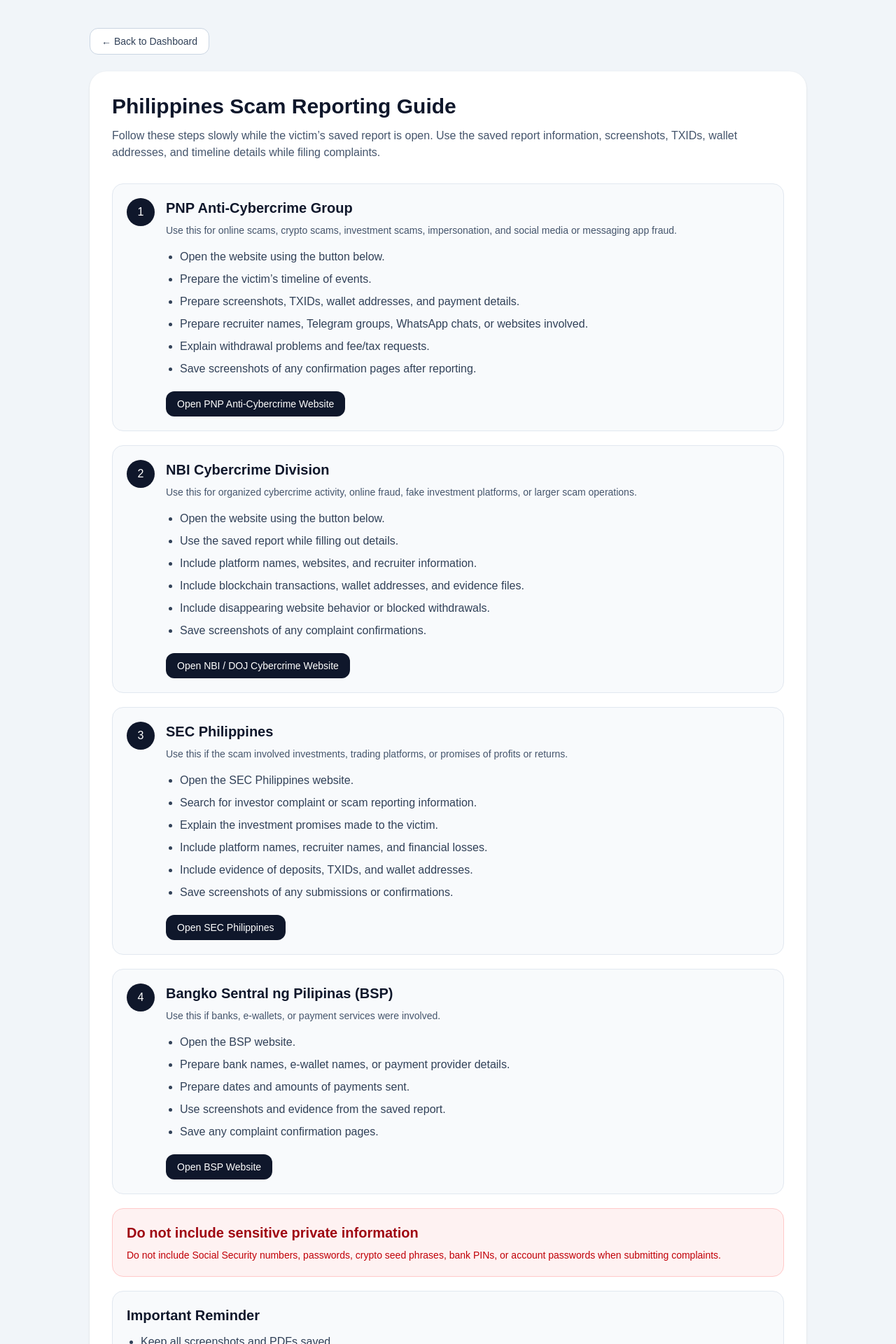
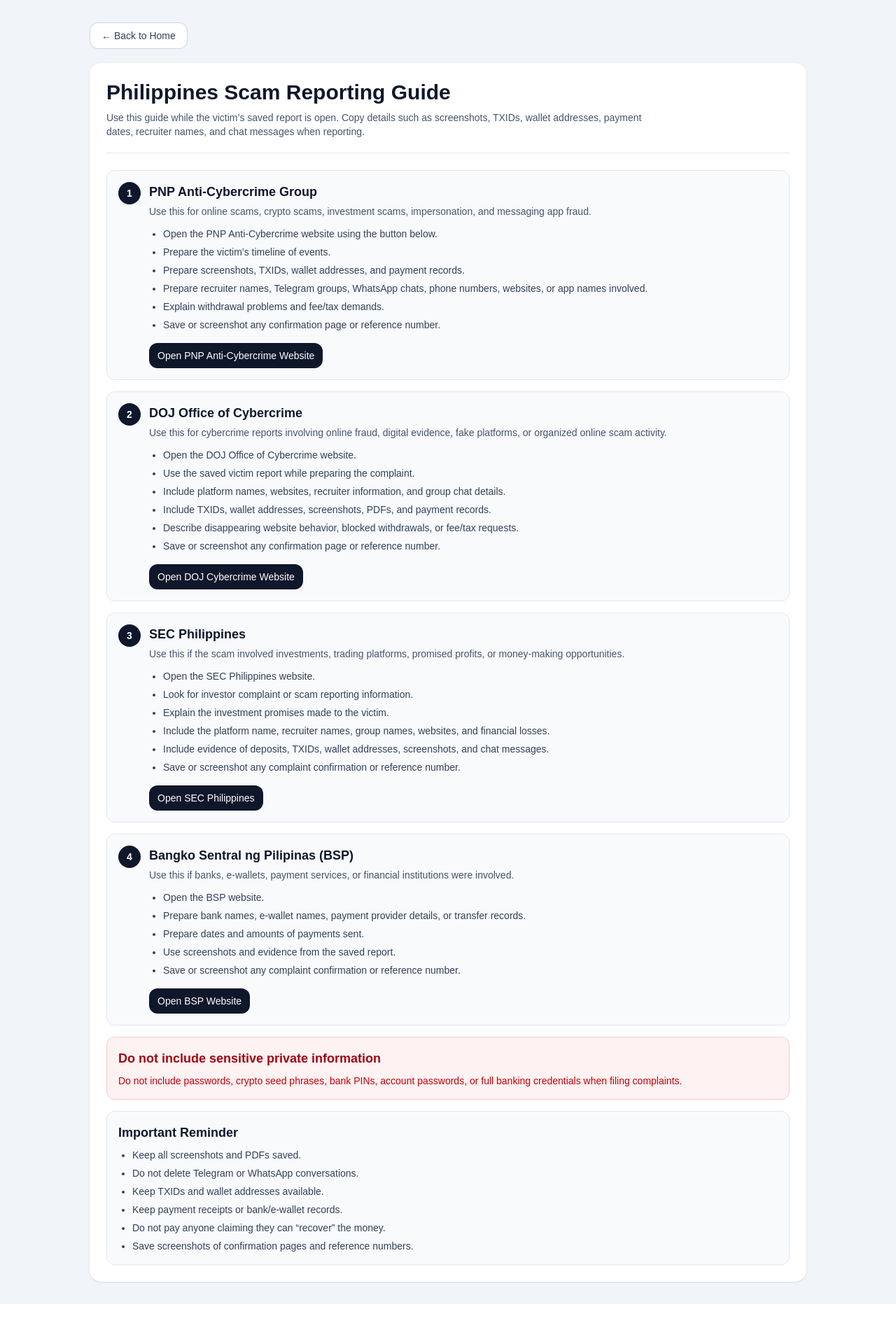
Before and after one commit to itsrheine/victim-intake-app, a Next.js app: page /guides/philippines in a window 1280 px wide. Shown: the top 1920 px of the page at 70% size. After the commit the page ends 1863 px from the top, so only its background shows below. Built offline with nearby package versions, Linux system fonts and the light colour scheme.

Commit message:
update pages

```diff
--- a/app/guides/ic3/page.tsx
+++ b/app/guides/ic3/page.tsx
@@ -2,76 +2,79 @@
 
 export default function IC3GuidePage() {
   return (
-    <main className="min-h-screen bg-slate-100 px-4 py-10">
+    <main className="min-h-screen bg-slate-100 px-4 py-8">
       <div className="mx-auto max-w-5xl">
         <Link
           href="/"
-          className="mb-6 inline-flex rounded-xl border border-slate-300 bg-white px-4 py-2 text-sm text-slate-700"
+          className="mb-5 inline-flex rounded-xl border border-slate-300 bg-white px-4 py-2 text-sm text-slate-700 hover:bg-slate-50"
         >
-          ← Back to Dashboard
+          ← Back to Home
         </Link>
 
-        <div className="rounded-3xl bg-white p-8 shadow-sm">
+        <section className="rounded-2xl bg-white p-6 shadow-sm">
+          <div className="border-b border-slate-200 pb-5">
             <h1 className="text-3xl font-bold text-slate-900">
-            FBI / IC3 Complaint Guide
+              FBI / IC3 Reporting Guide
             </h1>
 
-          <p className="mt-3 text-slate-600">
-            Follow these steps slowly while the victim’s saved report is open.
-            Use the saved report information to complete the IC3 cybercrime
-            complaint.
+            <p className="mt-2 max-w-3xl text-sm text-slate-600">
+              Use this guide while the victim’s saved report is open. Use the
+              saved TXIDs, screenshots, wallet addresses, dates, and timeline
+              while filing the cybercrime complaint.
             </p>
 
             <a
-            href="https://complaint.ic3.gov/"
+              href="https://www.ic3.gov/"
               target="_blank"
               rel="noreferrer"
-            className="mt-6 inline-flex rounded-2xl bg-slate-900 px-5 py-3 text-white"
+              className="mt-5 inline-flex rounded-xl bg-slate-900 px-4 py-2.5 text-sm font-medium text-white hover:opacity-90"
             >
-            Open IC3 Complaint Website
+              Open IC3 Website
             </a>
+          </div>
 
-          <div className="mt-8 space-y-5">
+          <div className="mt-6 space-y-4">
             <Step
               number="1"
               title="Open the IC3 website"
               details={[
-                "Click the button above.",
-                "Read the notice page carefully.",
-                "Continue to the complaint form.",
+                "Click the button above to open the FBI Internet Crime Complaint Center website.",
+                "Keep the victim’s saved report open in another tab or window.",
+                "You will copy details from the saved report into the IC3 form.",
               ]}
             />
 
             <Step
               number="2"
-              title="Enter victim information"
+              title="Start a new complaint"
               details={[
-                "Enter the victim’s name carefully.",
-                "Enter their address, phone number, and email.",
-                "Double-check spelling before continuing.",
-                "Use an email address if they want updates from IC3.",
+                "Click “File A Complaint.”",
+                "Read the information page carefully.",
+                "Continue to the complaint form.",
+                "The form may take time to complete, so move slowly and carefully.",
               ]}
             />
 
             <Step
               number="3"
-              title="Enter financial transaction details"
+              title="Enter victim information"
               details={[
-                "Use the exact deposited amount if possible.",
-                "Use the dates from the saved report.",
-                "Use TXIDs and blockchain transaction hashes from the report.",
-                "Use wallet addresses connected to the scam.",
+                "Enter the victim’s full name carefully.",
+                "Enter contact information accurately.",
+                "Double-check phone numbers and email addresses.",
+                "Use an email address the victim can access if they want updates.",
               ]}
             />
 
             <Step
               number="4"
-              title="Enter company and suspect information"
+              title="Enter financial transaction information"
               details={[
-                "Enter the platform or company name.",
-                "Enter recruiter or upline names if known.",
-                "Enter websites, apps, Telegram groups, WhatsApp numbers, or phone numbers if available.",
-                "Use information from screenshots and evidence files.",
+                "Use TXIDs and wallet addresses from the saved report.",
+                "Use the total deposited amount if known.",
+                "Use accurate dates whenever possible.",
+                "If exact dates are unknown, provide approximate dates and explain they are approximate.",
+                "Include exchange platforms, crypto apps, or wallet providers if relevant.",
               ]}
             />
 
@@ -79,32 +82,32 @@
               number="5"
               title="Describe how the scam started"
               details={[
-                "Explain how the victim was first contacted.",
-                "Examples may include Telegram, WhatsApp, Facebook, friend referral, investment group, or advertisement.",
-                "Use the timeline section from the saved report.",
+                "Explain how the victim first encountered the platform or recruiter.",
+                "Examples may include Telegram groups, WhatsApp messages, social media, investment seminars, or online advertisements.",
+                "Use the saved timeline of events to keep details accurate.",
               ]}
             />
 
             <Step
               number="6"
-              title="Describe the scam in detail"
+              title="Describe what happened"
               details={[
-                "Explain what promises were made.",
-                "Explain how deposits were sent.",
-                "Describe withdrawal problems.",
-                "Describe any fee/tax requests including 12% demands.",
-                "Describe disappearing website or app behavior.",
-                "Describe pressure tactics or instructions given by the scammers.",
+                "Explain how much money was deposited.",
+                "Describe withdrawal problems or blocked withdrawals.",
+                "Describe fee or tax demands, including any 12% request if applicable.",
+                "Explain if the website disappeared, stopped responding, or blocked access.",
+                "Include recruiter names, websites, emails, phone numbers, or usernames if known.",
+                "Use calm and clear wording.",
               ]}
             />
 
             <Step
               number="7"
-              title="Attach or reference evidence"
+              title="Review all entered information"
               details={[
-                "Use screenshots, PDFs, TXIDs, wallet addresses, and chat messages from the saved report.",
-                "Reference uploaded evidence files if needed.",
-                "Use exact details whenever possible.",
+                "Review the complaint carefully before submitting.",
+                "Double-check wallet addresses, TXIDs, dates, and contact information.",
+                "Make sure the complaint description is understandable and complete.",
               ]}
             />
 
@@ -112,16 +115,16 @@
 
             <Step
               number="8"
-              title="Review and submit"
+              title="Submit and save confirmation"
               details={[
-                "Review the complaint carefully before submitting.",
                 "Submit the IC3 complaint.",
-                "Save or screenshot the confirmation page if one appears.",
+                "Save or screenshot the IC3 confirmation page or reference number.",
                 "Return to the victim’s report and mark FBI / IC3 as completed.",
+                "Save the confirmation number inside the report notes if desired.",
               ]}
             />
           </div>
-        </div>
+        </section>
       </div>
     </main>
   );
@@ -137,16 +140,16 @@
   details: string[];
 }) {
   return (
-    <section className="rounded-2xl border border-slate-200 bg-slate-50 p-5">
-      <div className="flex gap-4">
-        <div className="flex h-10 w-10 shrink-0 items-center justify-center rounded-full bg-slate-900 text-white">
+    <section className="rounded-xl border border-slate-200 bg-slate-50 p-4">
+      <div className="flex gap-3">
+        <div className="flex h-8 w-8 shrink-0 items-center justify-center rounded-full bg-slate-900 text-sm font-semibold text-white">
           {number}
         </div>
 
         <div>
-          <h2 className="text-xl font-semibold text-slate-900">{title}</h2>
+          <h2 className="text-lg font-semibold text-slate-900">{title}</h2>
 
-          <ul className="mt-3 list-disc space-y-2 pl-5 text-slate-700">
+          <ul className="mt-2 list-disc space-y-1.5 pl-5 text-sm text-slate-700">
             {details.map((detail, index) => (
               <li key={index}>{detail}</li>
             ))}
@@ -159,15 +162,14 @@
 
 function WarningBox() {
   return (
-    <div className="rounded-2xl border border-red-200 bg-red-50 p-5">
-      <h2 className="text-xl font-semibold text-red-800">
+    <div className="rounded-xl border border-red-200 bg-red-50 p-4">
+      <h2 className="text-lg font-semibold text-red-800">
         Do not include sensitive private information
       </h2>
 
       <p className="mt-2 text-sm text-red-700">
-        Do not include Social Security numbers, crypto seed phrases, bank
-        passwords, driver’s license numbers, or account passwords in the IC3
-        complaint form.
+        Do not include Social Security numbers, bank passwords, crypto seed
+        phrases, PINs, or account passwords when filing IC3 complaints.
       </p>
     </div>
   );
--- a/app/guides/philippines/page.tsx
+++ b/app/guides/philippines/page.tsx
@@ -2,112 +2,114 @@
 
 export default function PhilippinesGuidePage() {
   return (
-    <main className="min-h-screen bg-slate-100 px-4 py-10">
+    <main className="min-h-screen bg-slate-100 px-4 py-8">
       <div className="mx-auto max-w-5xl">
         <Link
           href="/"
-          className="mb-6 inline-flex rounded-xl border border-slate-300 bg-white px-4 py-2 text-sm text-slate-700"
+          className="mb-5 inline-flex rounded-xl border border-slate-300 bg-white px-4 py-2 text-sm text-slate-700 hover:bg-slate-50"
         >
-          ← Back to Dashboard
+          ← Back to Home
         </Link>
 
-        <div className="rounded-3xl bg-white p-8 shadow-sm">
-          <h1 className="text-3xl font-bold text-slate-900">
-            Philippines Scam Reporting Guide
-          </h1>
+        <section className="rounded-2xl bg-white p-6 shadow-sm">
+          <div className="border-b border-slate-200 pb-5">
+            <h1 className="text-3xl font-bold text-slate-900">
+              Philippines Scam Reporting Guide
+            </h1>
 
-          <p className="mt-3 text-slate-600">
-            Follow these steps slowly while the victim’s saved report is open.
-            Use the saved report information, screenshots, TXIDs, wallet
-            addresses, and timeline details while filing complaints.
-          </p>
+            <p className="mt-2 max-w-3xl text-sm text-slate-600">
+              Use this guide while the victim’s saved report is open. Copy
+              details such as screenshots, TXIDs, wallet addresses, payment
+              dates, recruiter names, and chat messages when reporting.
+            </p>
+          </div>
 
-          <div className="mt-8 space-y-5">
+          <div className="mt-6 space-y-4">
             <AgencyCard
               number="1"
               title="PNP Anti-Cybercrime Group"
-              description="Use this for online scams, crypto scams, investment scams, impersonation, and social media or messaging app fraud."
+              description="Use this for online scams, crypto scams, investment scams, impersonation, and messaging app fraud."
               website="https://acg.pnp.gov.ph/"
               buttonText="Open PNP Anti-Cybercrime Website"
               steps={[
-                "Open the website using the button below.",
+                "Open the PNP Anti-Cybercrime website using the button below.",
                 "Prepare the victim’s timeline of events.",
-                "Prepare screenshots, TXIDs, wallet addresses, and payment details.",
-                "Prepare recruiter names, Telegram groups, WhatsApp chats, or websites involved.",
-                "Explain withdrawal problems and fee/tax requests.",
-                "Save screenshots of any confirmation pages after reporting.",
+                "Prepare screenshots, TXIDs, wallet addresses, and payment records.",
+                "Prepare recruiter names, Telegram groups, WhatsApp chats, phone numbers, websites, or app names involved.",
+                "Explain withdrawal problems and fee/tax demands.",
+                "Save or screenshot any confirmation page or reference number.",
               ]}
             />
 
             <AgencyCard
               number="2"
-              title="NBI Cybercrime Division"
-              description="Use this for organized cybercrime activity, online fraud, fake investment platforms, or larger scam operations."
+              title="DOJ Office of Cybercrime"
+              description="Use this for cybercrime reports involving online fraud, digital evidence, fake platforms, or organized online scam activity."
               website="https://cybercrime.doj.gov.ph/"
-              buttonText="Open NBI / DOJ Cybercrime Website"
+              buttonText="Open DOJ Cybercrime Website"
               steps={[
-                "Open the website using the button below.",
-                "Use the saved report while filling out details.",
-                "Include platform names, websites, and recruiter information.",
-                "Include blockchain transactions, wallet addresses, and evidence files.",
-                "Include disappearing website behavior or blocked withdrawals.",
-                "Save screenshots of any complaint confirmations.",
+                "Open the DOJ Office of Cybercrime website.",
+                "Use the saved victim report while preparing the complaint.",
+                "Include platform names, websites, recruiter information, and group chat details.",
+                "Include TXIDs, wallet addresses, screenshots, PDFs, and payment records.",
+                "Describe disappearing website behavior, blocked withdrawals, or fee/tax requests.",
+                "Save or screenshot any confirmation page or reference number.",
               ]}
             />
 
             <AgencyCard
               number="3"
               title="SEC Philippines"
-              description="Use this if the scam involved investments, trading platforms, or promises of profits or returns."
+              description="Use this if the scam involved investments, trading platforms, promised profits, or money-making opportunities."
               website="https://www.sec.gov.ph/"
               buttonText="Open SEC Philippines"
               steps={[
                 "Open the SEC Philippines website.",
-                "Search for investor complaint or scam reporting information.",
+                "Look for investor complaint or scam reporting information.",
                 "Explain the investment promises made to the victim.",
-                "Include platform names, recruiter names, and financial losses.",
-                "Include evidence of deposits, TXIDs, and wallet addresses.",
-                "Save screenshots of any submissions or confirmations.",
+                "Include the platform name, recruiter names, group names, websites, and financial losses.",
+                "Include evidence of deposits, TXIDs, wallet addresses, screenshots, and chat messages.",
+                "Save or screenshot any complaint confirmation or reference number.",
               ]}
             />
 
             <AgencyCard
               number="4"
               title="Bangko Sentral ng Pilipinas (BSP)"
-              description="Use this if banks, e-wallets, or payment services were involved."
+              description="Use this if banks, e-wallets, payment services, or financial institutions were involved."
               website="https://www.bsp.gov.ph/"
               buttonText="Open BSP Website"
               steps={[
                 "Open the BSP website.",
-                "Prepare bank names, e-wallet names, or payment provider details.",
+                "Prepare bank names, e-wallet names, payment provider details, or transfer records.",
                 "Prepare dates and amounts of payments sent.",
                 "Use screenshots and evidence from the saved report.",
-                "Save any complaint confirmation pages.",
+                "Save or screenshot any complaint confirmation or reference number.",
               ]}
             />
 
             <WarningBox />
 
-            <div className="rounded-2xl border border-slate-200 bg-slate-50 p-5">
-              <h2 className="text-xl font-semibold text-slate-900">
+            <section className="rounded-xl border border-slate-200 bg-slate-50 p-4">
+              <h2 className="text-lg font-semibold text-slate-900">
                 Important Reminder
               </h2>
 
-              <ul className="mt-3 list-disc space-y-2 pl-5 text-slate-700">
+              <ul className="mt-2 list-disc space-y-1.5 pl-5 text-sm text-slate-700">
                 <li>Keep all screenshots and PDFs saved.</li>
                 <li>Do not delete Telegram or WhatsApp conversations.</li>
                 <li>Keep TXIDs and wallet addresses available.</li>
+                <li>Keep payment receipts or bank/e-wallet records.</li>
                 <li>
                   Do not pay anyone claiming they can “recover” the money.
                 </li>
                 <li>
-                  Save screenshots of confirmation pages after submitting
-                  complaints.
+                  Save screenshots of confirmation pages and reference numbers.
                 </li>
               </ul>
-            </div>
+            </section>
           </div>
-        </div>
+        </section>
       </div>
     </main>
   );
@@ -129,18 +131,18 @@
   steps: string[];
 }) {
   return (
-    <section className="rounded-2xl border border-slate-200 bg-slate-50 p-5">
-      <div className="flex gap-4">
-        <div className="flex h-10 w-10 shrink-0 items-center justify-center rounded-full bg-slate-900 text-white">
+    <section className="rounded-xl border border-slate-200 bg-slate-50 p-4">
+      <div className="flex gap-3">
+        <div className="flex h-8 w-8 shrink-0 items-center justify-center rounded-full bg-slate-900 text-sm font-semibold text-white">
           {number}
         </div>
 
         <div className="w-full">
-          <h2 className="text-xl font-semibold text-slate-900">{title}</h2>
+          <h2 className="text-lg font-semibold text-slate-900">{title}</h2>
 
-          <p className="mt-2 text-sm text-slate-600">{description}</p>
+          <p className="mt-1 text-sm text-slate-600">{description}</p>
 
-          <ul className="mt-4 list-disc space-y-2 pl-5 text-slate-700">
+          <ul className="mt-3 list-disc space-y-1.5 pl-5 text-sm text-slate-700">
             {steps.map((step, index) => (
               <li key={index}>{step}</li>
             ))}
@@ -150,7 +152,7 @@
             href={website}
             target="_blank"
             rel="noreferrer"
-            className="mt-5 inline-flex rounded-xl bg-slate-900 px-4 py-2 text-sm text-white hover:opacity-90"
+            className="mt-4 inline-flex rounded-xl bg-slate-900 px-3 py-2 text-sm font-medium text-white hover:opacity-90"
           >
             {buttonText}
           </a>
@@ -162,14 +164,14 @@
 
 function WarningBox() {
   return (
-    <div className="rounded-2xl border border-red-200 bg-red-50 p-5">
-      <h2 className="text-xl font-semibold text-red-800">
+    <div className="rounded-xl border border-red-200 bg-red-50 p-4">
+      <h2 className="text-lg font-semibold text-red-800">
         Do not include sensitive private information
       </h2>
 
       <p className="mt-2 text-sm text-red-700">
-        Do not include Social Security numbers, passwords, crypto seed phrases,
-        bank PINs, or account passwords when submitting complaints.
+        Do not include passwords, crypto seed phrases, bank PINs, account
+        passwords, or full banking credentials when filing complaints.
       </p>
     </div>
   );
```
Lines whose indentation alone changed are shown as unchanged.
